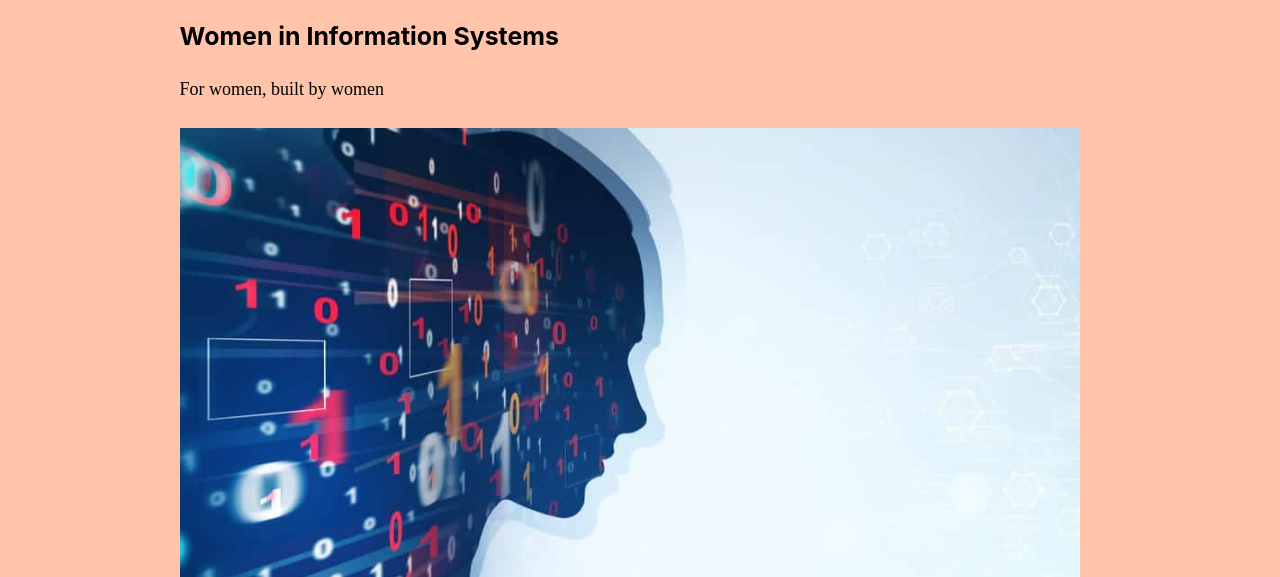
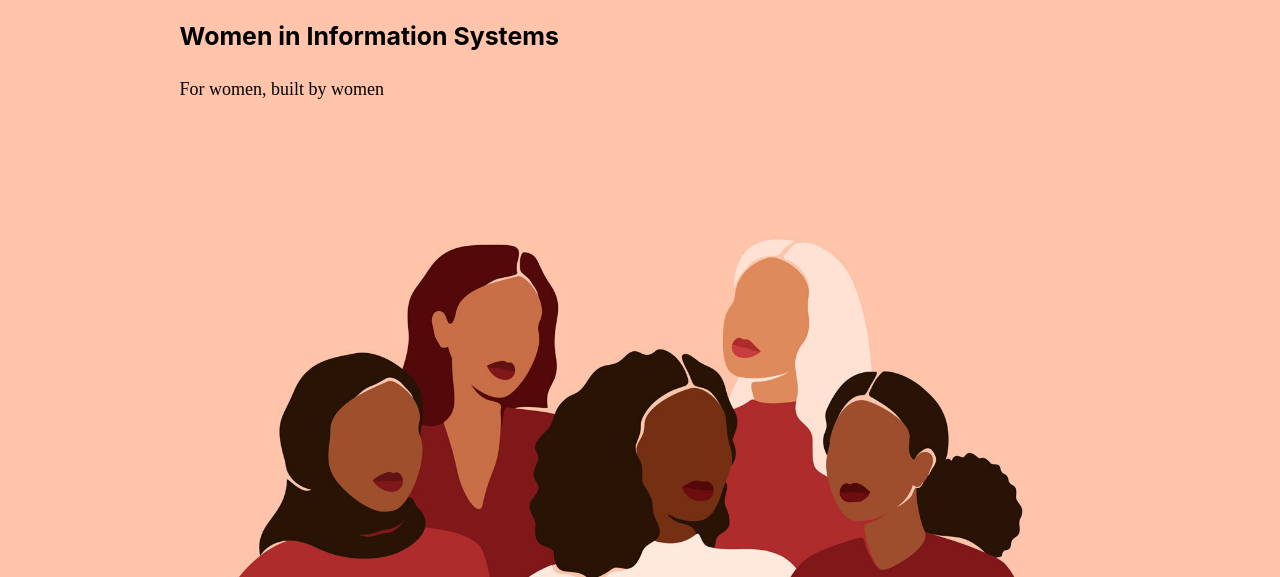
Before and after one commit to avbaker1998/wais_website, a Gatsby site: page / in a window 1280 px wide. Shown: the part 223-800 px from the top of the page. Built offline with nearby package versions, Linux system fonts and the light colour scheme; Gatsby itself is replaced by a stand-in of ours.

Commit message:
Photo Change

```diff
--- a/src/pages/index.js
+++ b/src/pages/index.js
@@ -19,7 +19,7 @@ const IndexPage = () => (
     <h3>Women in Information Systems</h3>
     <p>For women, built by women</p>
     <StaticImage
-      src="../images/women-in-tech.jpg"
+      src="../images/womens-history-month.jpg"
       width={900}
       quality={95}
       formats={["auto", "webp", "avif"]}
```
